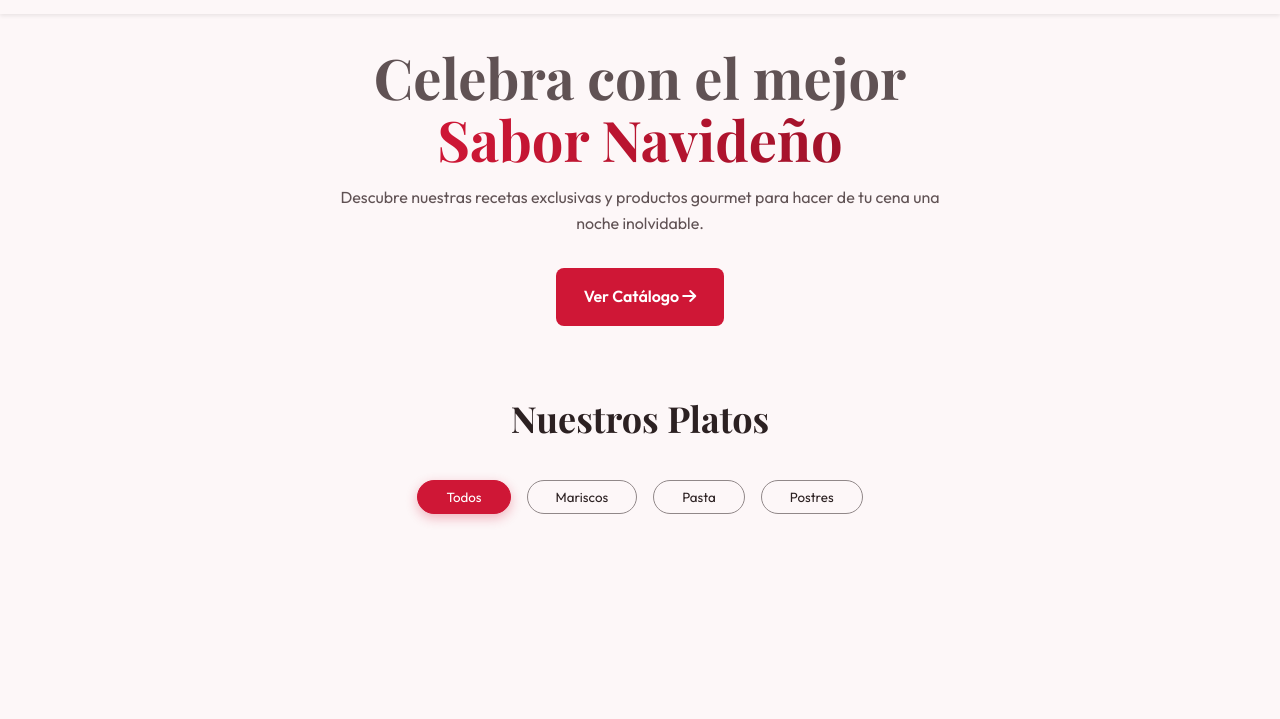
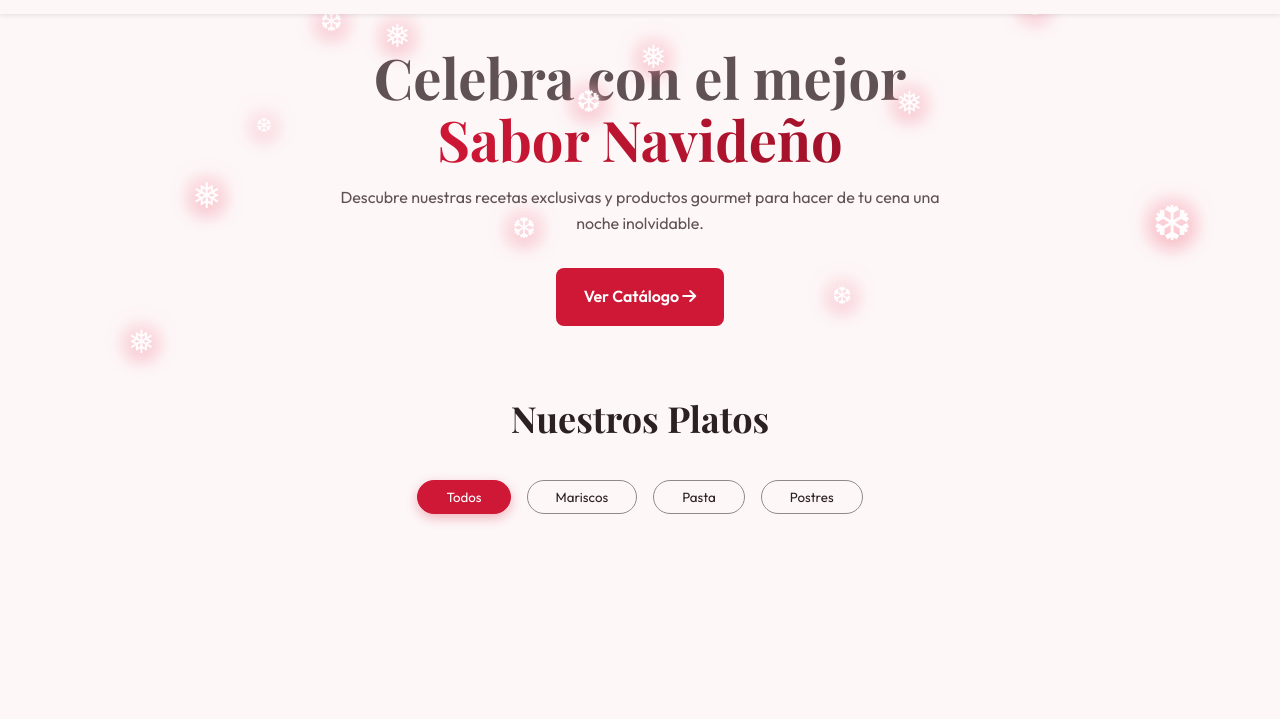
Before and after one commit to Cristina2M/Proyecto-Navidad, a plain HTML site: page index.html in a window 1280 px wide. Shown: the part 42-761 px from the top of the page. Drawn offline with nearby package versions, Linux system fonts and the light colour scheme; no server answers; a web font is replaced by a local one.

Commit message:
copos vers1

```diff
--- a/assets/css/style.css
+++ b/assets/css/style.css
@@ -447,3 +447,160 @@ img {
 .fade-in {
     animation: fadeIn 0.5s ease-out forwards;
 }
+
+/* Page Load Animation */
+.page-enter {
+    animation: pageLoad 0.8s ease-out forwards;
+}
+
+@keyframes pageLoad {
+    from {
+        opacity: 0;
+    }
+
+    to {
+        opacity: 1;
+    }
+}
+
+/* Snowfall Effect */
+.snowflakes {
+    position: fixed;
+    top: 0;
+    left: 0;
+    width: 100%;
+    height: 100%;
+    pointer-events: none;
+    z-index: 0;
+    /* Cambiado de 1 a 0 para que esté detrás del contenido */
+    overflow: hidden;
+}
+
+.snowflake {
+    position: absolute;
+    top: -10%;
+    color: rgba(255, 255, 255, 0.95);
+    /* Blanco puro con alta opacidad */
+    font-size: 2rem;
+    /* Aumentado de 1.5rem */
+    animation: fall linear infinite;
+    text-shadow:
+        0 0 15px rgba(255, 255, 255, 0.95),
+        0 0 25px rgba(255, 100, 120, 0.8),
+        0 4px 20px rgba(220, 50, 80, 0.7);
+}
+
+/* Posicionamiento y timing únicos para cada copo */
+.snowflake:nth-child(1) {
+    left: 10%;
+    animation-duration: 10s;
+    animation-delay: 0s;
+}
+
+.snowflake:nth-child(2) {
+    left: 20%;
+    animation-duration: 12s;
+    animation-delay: 2s;
+    font-size: 1.2rem;
+}
+
+.snowflake:nth-child(3) {
+    left: 30%;
+    animation-duration: 9s;
+    animation-delay: 4s;
+}
+
+.snowflake:nth-child(4) {
+    left: 40%;
+    animation-duration: 11s;
+    animation-delay: 1s;
+    font-size: 1.8rem;
+}
+
+.snowflake:nth-child(5) {
+    left: 50%;
+    animation-duration: 13s;
+    animation-delay: 3s;
+}
+
+.snowflake:nth-child(6) {
+    left: 60%;
+    animation-duration: 10s;
+    animation-delay: 5s;
+    font-size: 1.3rem;
+}
+
+.snowflake:nth-child(7) {
+    left: 70%;
+    animation-duration: 14s;
+    animation-delay: 2s;
+}
+
+.snowflake:nth-child(8) {
+    left: 80%;
+    animation-duration: 11s;
+    animation-delay: 4s;
+    font-size: 1.6rem;
+}
+
+.snowflake:nth-child(9) {
+    left: 15%;
+    animation-duration: 11s;
+    animation-delay: 1.5s;
+    font-size: 2.2rem;
+}
+
+.snowflake:nth-child(10) {
+    left: 25%;
+    animation-duration: 13s;
+    animation-delay: 3.5s;
+    font-size: 1.7rem;
+}
+
+.snowflake:nth-child(11) {
+    left: 35%;
+    animation-duration: 10s;
+    animation-delay: 5.5s;
+    font-size: 2.5rem;
+}
+
+.snowflake:nth-child(12) {
+    left: 45%;
+    animation-duration: 12s;
+    animation-delay: 2.5s;
+    font-size: 1.9rem;
+}
+
+.snowflake:nth-child(13) {
+    left: 55%;
+    animation-duration: 14s;
+    animation-delay: 4.5s;
+    font-size: 2.8rem;
+}
+
+.snowflake:nth-child(14) {
+    left: 65%;
+    animation-duration: 9s;
+    animation-delay: 1s;
+    font-size: 1.5rem;
+}
+
+.snowflake:nth-child(15) {
+    left: 75%;
+    animation-duration: 11s;
+    animation-delay: 6s;
+    font-size: 2.4rem;
+}
+
+.snowflake:nth-child(16) {
+    left: 90%;
+    animation-duration: 13s;
+    animation-delay: 0.5s;
+    font-size: 3rem;
+}
+
+@keyframes fall {
+    to {
+        transform: translateY(100vh);
+    }
+}
--- a/index.html
+++ b/index.html
@@ -19,7 +19,27 @@
 </head>
 
 <body>
-    <div class="app-container">
+    <div class="app-container page-enter">
+        <!-- Snowfall Effect Container -->
+        <div class="snowflakes" aria-hidden="true">
+            <div class="snowflake">❅</div>
+            <div class="snowflake">❆</div>
+            <div class="snowflake">❅</div>
+            <div class="snowflake">❆</div>
+            <div class="snowflake">❅</div>
+            <div class="snowflake">❆</div>
+            <div class="snowflake">❅</div>
+            <div class="snowflake">❆</div>
+            <div class="snowflake">❅</div>
+            <div class="snowflake">❆</div>
+            <div class="snowflake">❅</div>
+            <div class="snowflake">❆</div>
+            <div class="snowflake">❅</div>
+            <div class="snowflake">❆</div>
+            <div class="snowflake">❅</div>
+            <div class="snowflake">❆</div>
+        </div>
+
         <!-- Header & Nav -->
         <header class="header">
             <div class="header__container container">
```
